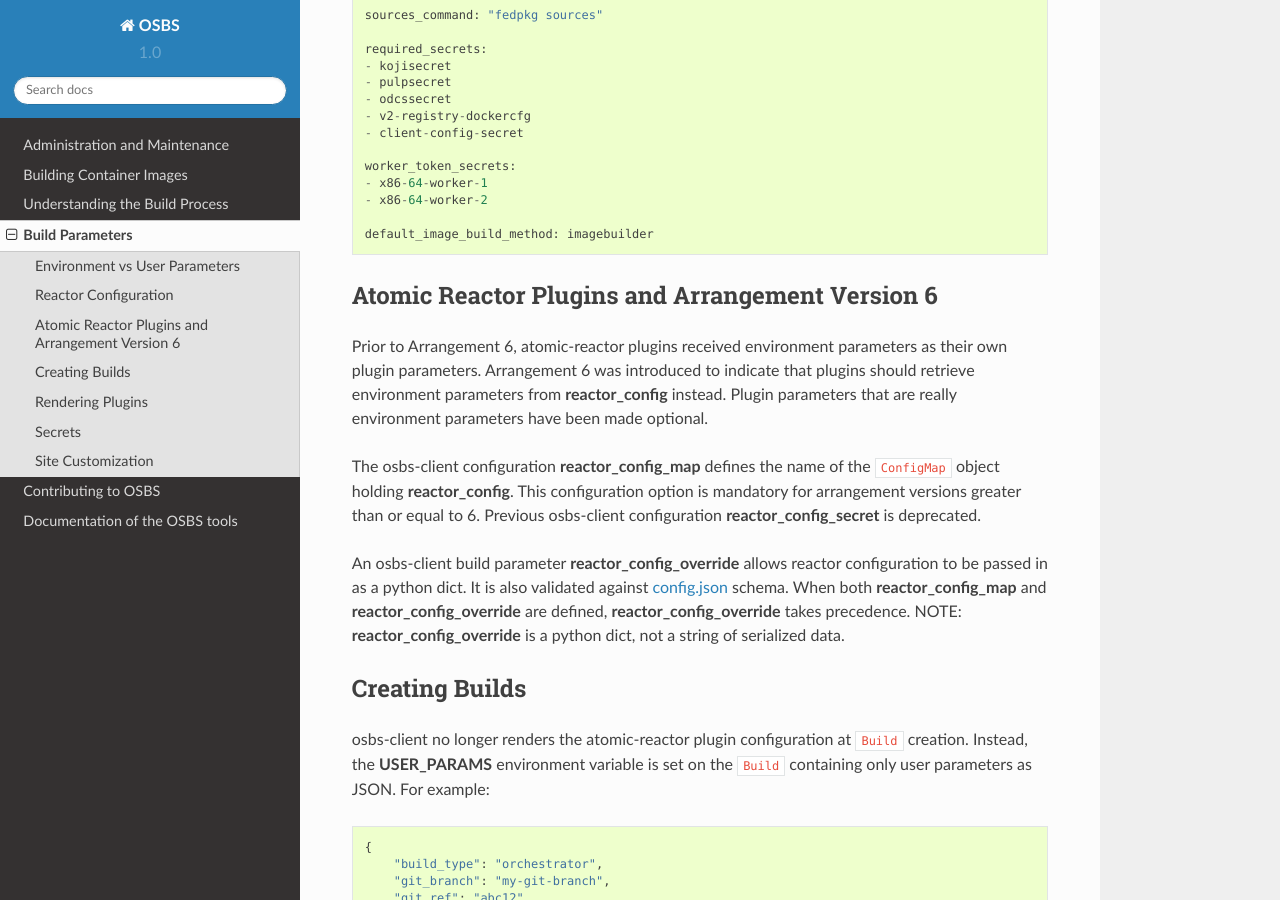
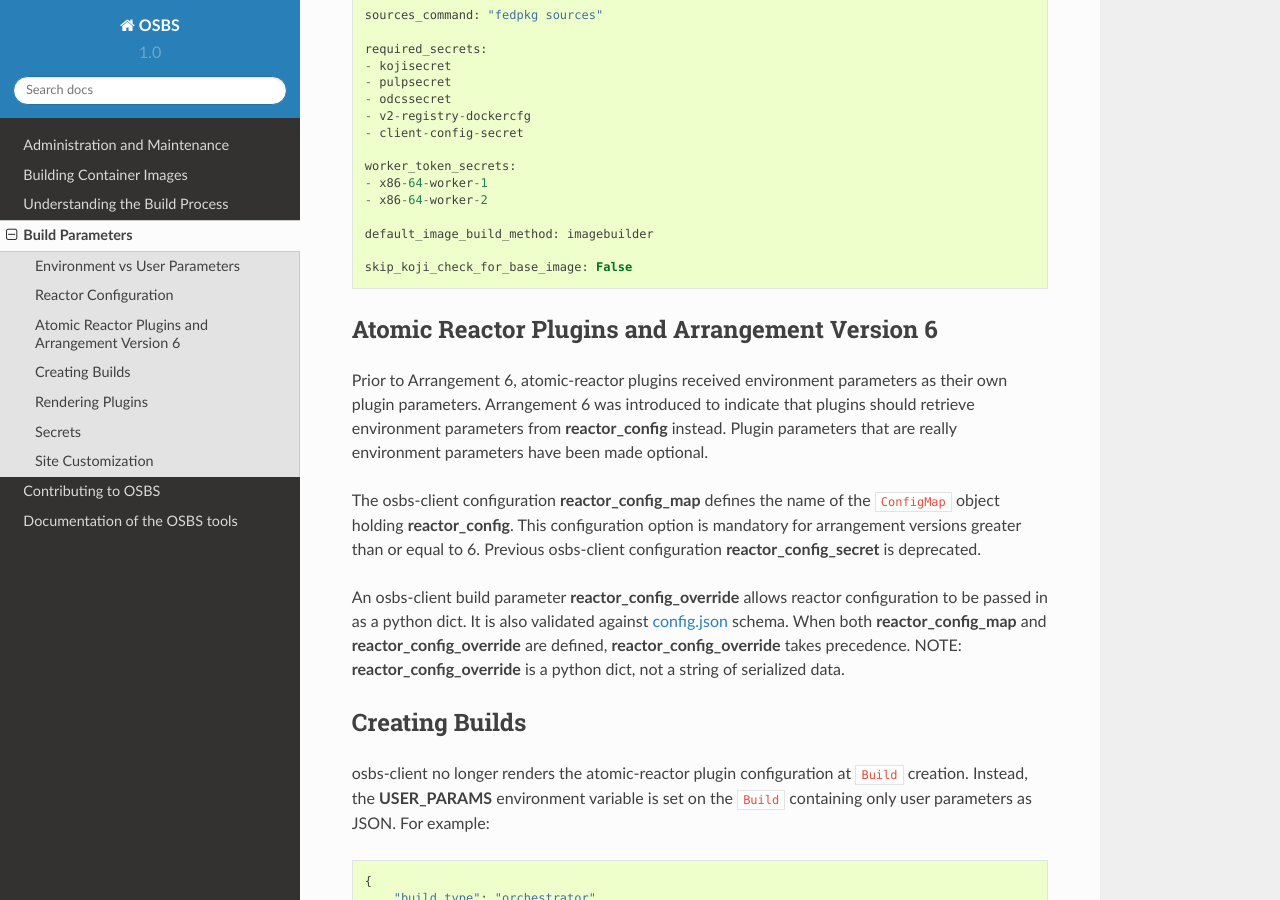
Before and after one commit to containerbuildsystem/osbs-docs, a Sphinx documentation site: the page built from docs/build_parameters.rst, in a window 1280 px wide and 900 px high, scrolled down 2889 px. Built offline with Sphinx 7.4.7 and the Read the Docs theme 2.0.0, drawn with Linux system fonts in a browser that asks for light colours.

Commit message:
Add skip_koji_check_for_base_image to example conf
* OSBS-7166

Signed-off-by: Athos Ribeiro <athos@redhat.com>

```diff
--- a/docs/build_parameters.rst
+++ b/docs/build_parameters.rst
@@ -168,6 +168,8 @@ Example of **REACTOR_CONFIG**::
 
     default_image_build_method: imagebuilder
 
+    skip_koji_check_for_base_image: False
+
 
 Atomic Reactor Plugins and Arrangement Version 6
 """"""""""""""""""""""""""""""""""""""""""""""""
```
